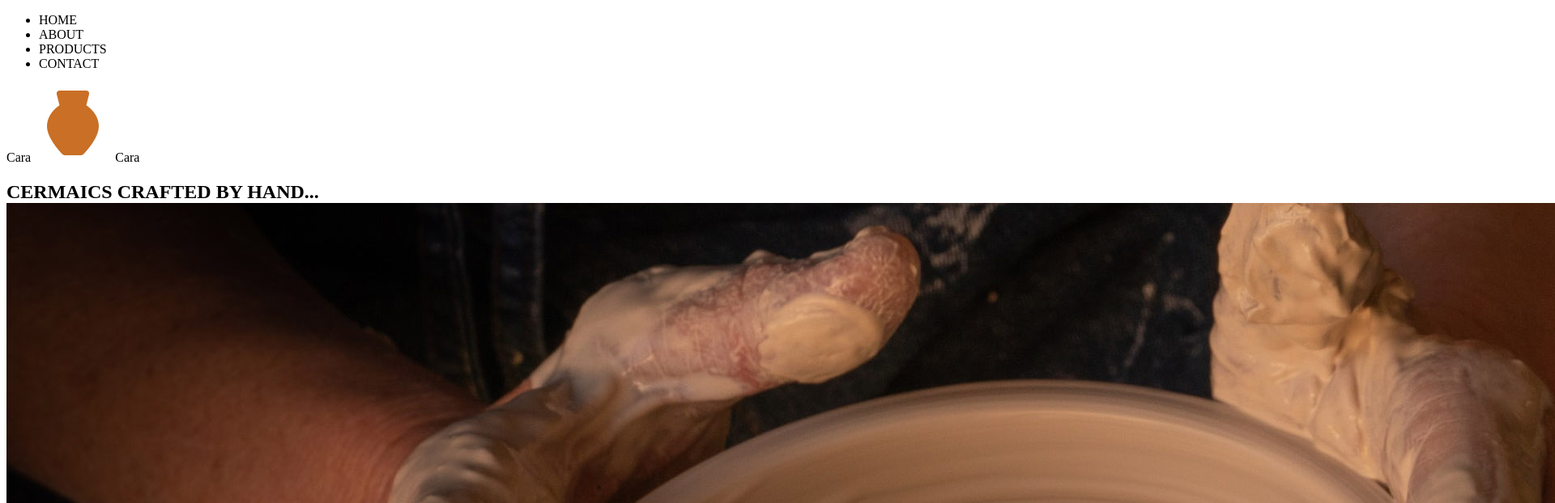
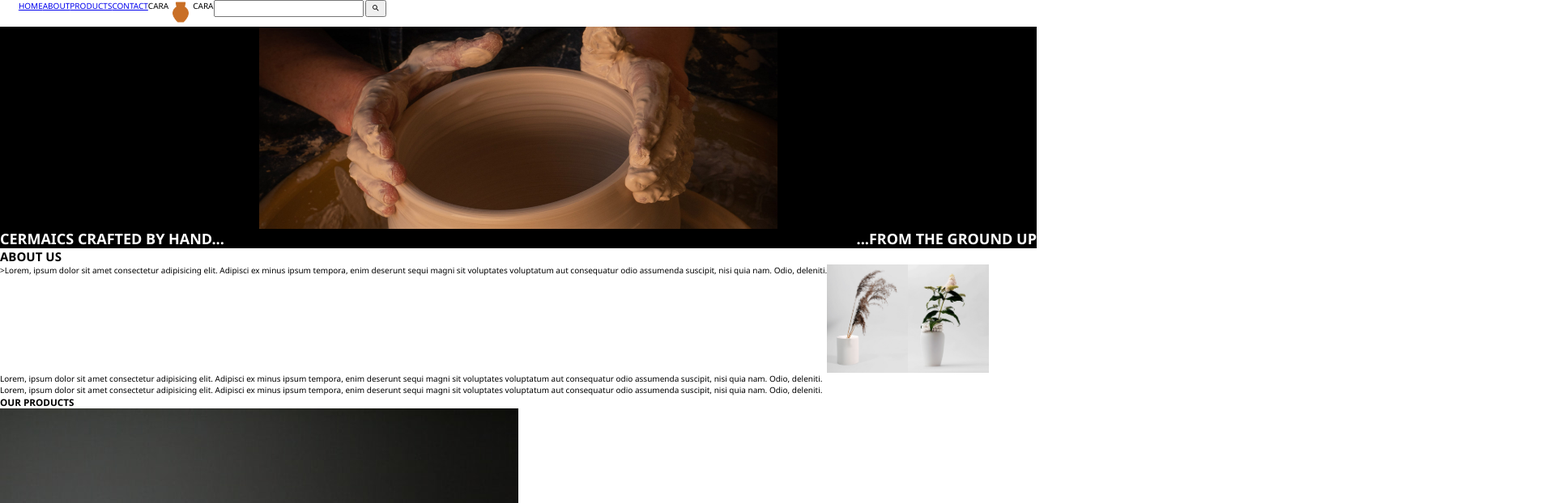
Before and after one commit to JohnRHumm/eCommerceWebsite, a plain HTML site: page index.html in a window 1280 px wide. Shown: the top 622 px of the page at 81% size, 1920 px wide, since content can reach past the window. Drawn offline with Linux system fonts and the light colour scheme.

Commit message:
No real improvements I think Im getting dumber

```diff
--- a/index.html
+++ b/index.html
@@ -5,30 +5,49 @@
     <meta http-equiv="X-UA-Compatible" content="IE=edge">
     <meta name="viewport" content="width=device-width, initial-scale=1.0">
     <title>Cara Cara</title>
+    <link rel="stylesheet" href="./styles.css">
 </head>
 <body>
     <header>
-        <nav>
-            <ul>
-               <li>HOME</li>
-               <li>ABOUT</li>
-               <li>PRODUCTS</li>
-               <li>CONTACT</li>
-            </ul>
-             <p> Cara <img src= ".\assets\icons8-pottery-96.png" alt = "pottery icon"> Cara </p>
+        <div class = "layout_links_in_page">
+            <div><a href="#home">HOME</a></div>
+            <div><a href="#about"> ABOUT </a></div>
+            <div><a href="#products"> PRODUCTS </a></div>
+            <div> <a href="#contact"> CONTACT </a></div> </div>
+        </div>
+        <div class = "layout_nav_title">
+            <div>CARA</div>
+            <div><img src= ".\assets\header_icon.png" alt = "pottery icon"></div>
+            <div>CARA</div>
+        </div>
+        <div class ='layout_find_and_cart'>
+            <form>
+                 <input type="search" name="findbox">
+                    <button>
+                         <img src= ".\assets\magglass.png" alt = "search icon">
+                    </button>
+            </form>
+        </div>
+
+
+
+
     </header>
 
     <main>
-        <section class = "title">
+        <section class = "title" id="home">
             <h1>
-                CERMAICS CRAFTED BY HAND...
-                 <img src=".\assets\earl-wilcox-y3W0CzO063w-unsplash-alt.jpg" alt="hands shapping pottery">
-                ...FROM THE GROUND UP
+                <img src=".\assets\home_icon.jpg" alt="hands shapping pottery" class="title_pic">
+                <div class = "layout_home_text">
+                    <div>CERMAICS CRAFTED BY HAND...</div>
+                    <div> ...FROM THE GROUND UP</div>
+                </div>
+
             <h1>
 
         </section>
 
-        <section class = "about">
+        <section class = "about" id="about">
             <h2>ABOUT US</h2>
             <div class="layout_about">
                 <div>Lorem, ipsum dolor sit amet consectetur adipisicing elit. Adipisci ex minus ipsum tempora,
@@ -40,22 +59,47 @@
                 <div>Lorem, ipsum dolor sit amet consectetur adipisicing elit. Adipisci ex minus ipsum tempora,
                     enim deserunt sequi magni sit voluptates voluptatum aut consequatur odio assumenda suscipit,
                     nisi quia nam. Odio, deleniti.</div>
-                <div> <img src=".\assets\Vase_Dame_2048x2048.jpg" alt ="flowers in pot"> </div>
-                <div> <img src=".\assets\Cylinder_unglazed3_2048x2048.jpg" alt ="flower in pot"> </div>
+                <img src=".\assets\Vase_Dame_2048x2048.jpg" alt ="flowers in pot" id="about_pic1">
+                <img src=".\assets\Cylinder_unglazed3_2048x2048.jpg" alt ="flower in pot" id="about_pic2">>
 
 
             </div>
 
         </section>
 
-        <section class = "products">
+        <section class = "products" id="products">
             <h3>OUR PRODUCTS</h3>
-            <div class="layout_products">
+             <div class="layout_products">
+                 <div>
+                     <img src=".\assets\mundo bowls.jpg" alt ="mudno bowls">
+                     <p>MUNDO BOWLS  $48.00</p>
+                     <p>Lorem ipsum dolor sit amet consectetur adipisicing elit. Non vitae neque dolorum!
+                         Incidunt quo sequi quibusdam dolor omnis rem quos eaque laboriosam repellat laborum
+                         ducimus eum aperiam, eligendi beatae facilis?</p>
+                     <button></button>
+                </div>
 
             </div>
+        </section>
+
+        <section class = "contact" id="contact">
+            <h4>CONTACT</h4>
+                <form>
+                    <label for="emailcontact"> Email: <br></label>
+                    <input type="email" id="emailbox"><br>
+                    <label for="message"> Message: <br></label>
+                    <input type="text" id="messagebox">
+                </form>
+            </h4>
+
+        </section>
 
 
     </main>
+
+
+
+
 
     <footer>
 
--- a/styles.css
+++ b/styles.css
@@ -0,0 +1,126 @@
+*,
+* ::before,
+* ::after {
+    margin: 0;
+    box-sizing: inherit;
+}
+
+html {
+    box-sizing: border-box;
+    font-size: 62.5%;
+
+    resize: both;
+}
+
+body {
+    font-family: 'Segoe UI', Tahoma, Geneva, Verdana, sans-serif;
+}
+
+header {
+    display: flex;
+    flex-flow: row nowrap;
+    justify-content: center;
+    content: none;
+    width: 1280px;
+}
+
+header:nth-child(1){
+    width: 500px;
+
+
+}
+
+
+.layout_links_in_page {
+    display: flex;
+    flex-flow: row nowrap;
+    justify-content: space-evenly;
+    width: auto;
+
+
+}
+
+.layout_nav_title {
+    display: flex;
+    flex-direction: row;
+}
+
+.layout_nav_title img  {
+    height: 3rem;
+    width: fit-content;
+}
+
+.layout_find_and_cart img {
+    width: 1rem;
+    height: 1rem;
+}
+
+h1 {
+    background-color: black;
+}
+
+.layout_home {
+    left: 5rem;
+}
+
+h1 img {
+    height: 25rem;
+    width:auto;
+
+}
+.layout_about img {
+    width: 100px;
+
+}
+
+.title_pic {
+    display: block;
+    margin-left: auto;
+    margin-right: auto;
+    width: 50%;
+}
+
+
+.layout_home_text {
+    font-size: large;
+    color: white;
+    display: flex;
+    flex: 0 1 default;
+    flex-flow: row nowrap;
+    justify-content: space-between;
+    align-items: center;
+
+}
+
+.layout_about {
+    display: flex;
+    flex-flow: row wrap;
+    flex:auto;
+
+}
+
+.layout_about :nth-child(1)
+{
+    order: 1;
+
+}
+
+
+.layout_about :nth-child(2)
+{
+    order: 4;
+}
+.layout_about :nth-child(3)
+{
+    order: 5;
+}
+.layout_about :nth-child(4)
+{
+    order: 3;
+
+}
+.layout_about :nth-child(5)
+{
+    order: 2;
+
+}
```
Also changed, not shown: assets/header_icon.png (renamed from assets/icons8-pottery-96.png), assets/home_icon.jpg (renamed from assets/earl-wilcox-y3W0CzO063w-unsplash-alt.jpg), assets/magglass.png (renamed from assets/1200px-Google_Magnifying_Glass.svg.png), assets/mundo bowls.jpg (renamed from assets/tom-crew-7HuTGlUfQSo-unsplash.jpg).
